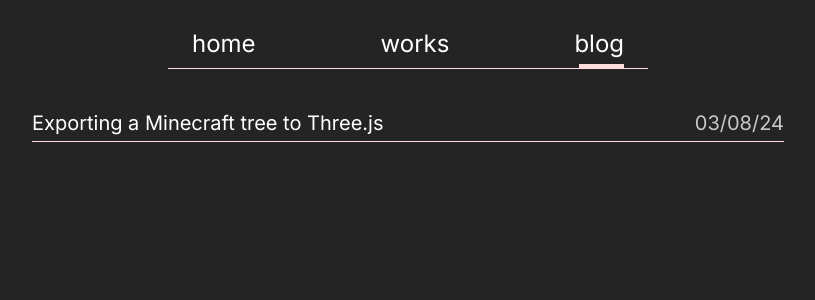
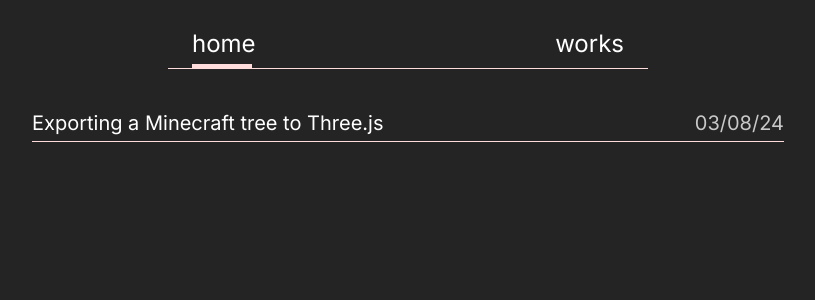
Before and after one commit to rakkateichou/rakkade-su, a Next.js app: page /blog in a window 1280 px wide. Shown: the top 300 px of the page, without its empty margins (232-1047 px from the left). Built offline with nearby package versions, Linux system fonts and the light colour scheme.

Commit message:
i have nothing to say

```diff
--- a/app/_components/menu.tsx
+++ b/app/_components/menu.tsx
@@ -16,7 +16,7 @@ export default function Menu() {
   const routes: Array<MyRoute> = [
     { name: "home", path: "/home", ref: useRef(null) },
     { name: "works", path: "/works", ref: useRef(null) },
-    { name: "blog", path: "/blog", ref: useRef(null) },
+    // { name: "blog", path: "/blog", ref: useRef(null) },
   ];
 
   const [currentRoute, setCurrentRoute] = useState(routes[0]);
```
